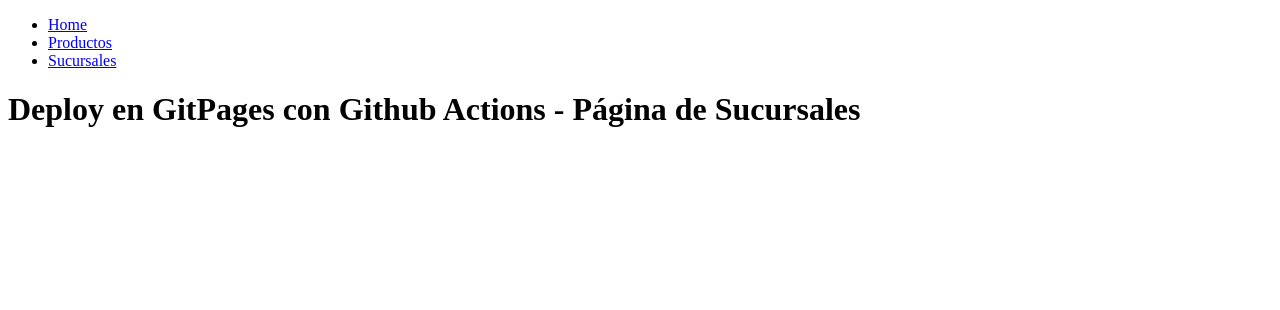
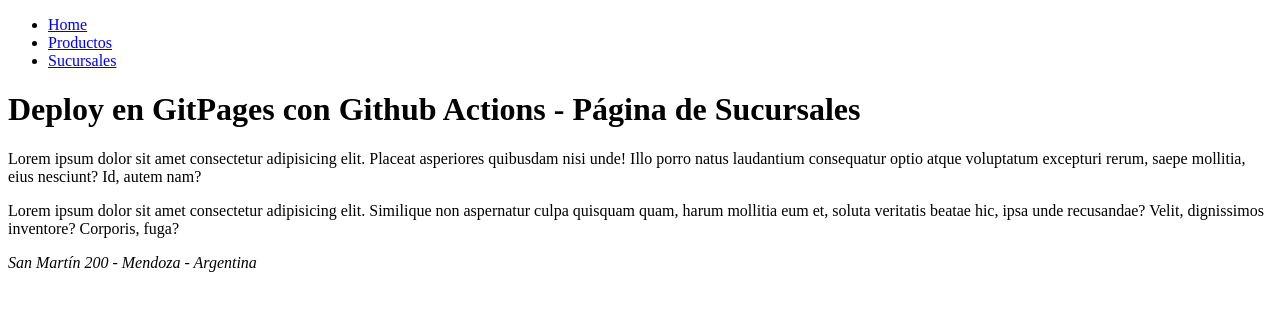
Before and after one commit to Bernalpas/gitpages, a plain HTML site: page pages/sucursales.html in a window 1280 px wide. Drawn offline with Linux system fonts and the light colour scheme.

Commit message:
Agregamos párrafos a la página sucursales

```diff
--- a/pages/sucursales.html
+++ b/pages/sucursales.html
@@ -27,5 +27,19 @@
         Deploy en GitPages con Github Actions - Página de Sucursales
     </h1>
 
+    <p>
+        Lorem ipsum dolor sit amet consectetur adipisicing elit. Placeat asperiores quibusdam nisi unde! Illo porro natus laudantium consequatur optio atque voluptatum excepturi rerum, saepe mollitia, eius nesciunt? Id, autem nam?
+    </p>
+
+    <p>
+        Lorem ipsum dolor sit amet consectetur adipisicing elit. Similique non aspernatur culpa quisquam quam, harum mollitia eum et, soluta veritatis beatae hic, ipsa unde recusandae? Velit, dignissimos inventore? Corporis, fuga?
+    </p>
+
+    <footer>
+        <address>
+            San Martín 200 - Mendoza - Argentina
+        </address>
+    </footer>
+
 </body>
 </html>
```
